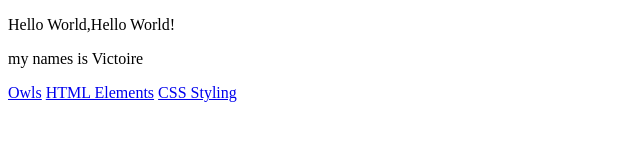
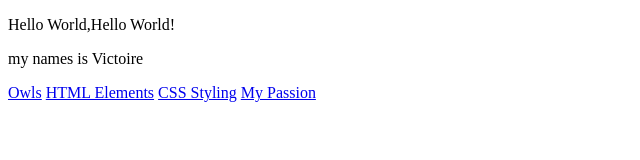
Before and after one commit to victoireBOUTET/victoireBoutet.github.io, a plain HTML site: page index.html in a window 1280 px wide. Shown: the whole page, without its empty margins (0-640 px from the left). Drawn offline with Linux system fonts and the light colour scheme.

Commit message:
Add files via upload

```diff
--- a/index.html
+++ b/index.html
@@ -10,5 +10,6 @@
   <a href="owls.html">Owls</a>
   <a href="https://codepen.io/victoireboutet/pen/oNNRMxK">HTML Elements</a>
   <a href="https://codepen.io/victoireboutet/pen/NWWQPrY">CSS Styling</a>
+  <a href="Victoirewebpage.html"> My Passion</a>
 </body>
    </html>
```
